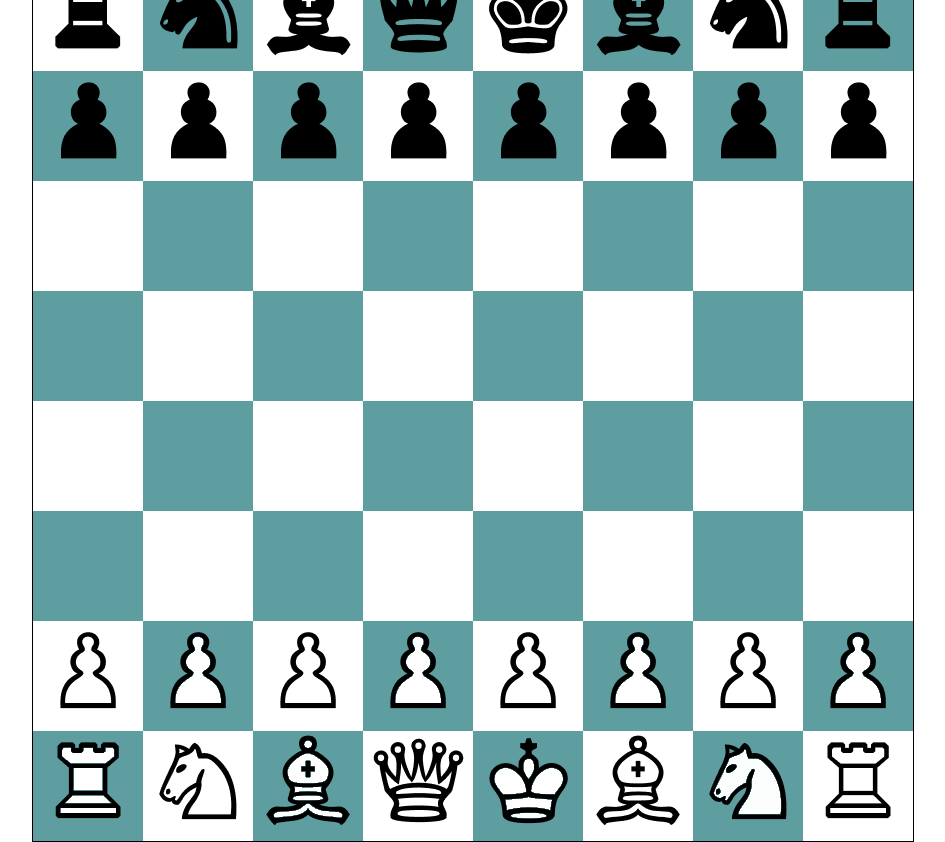
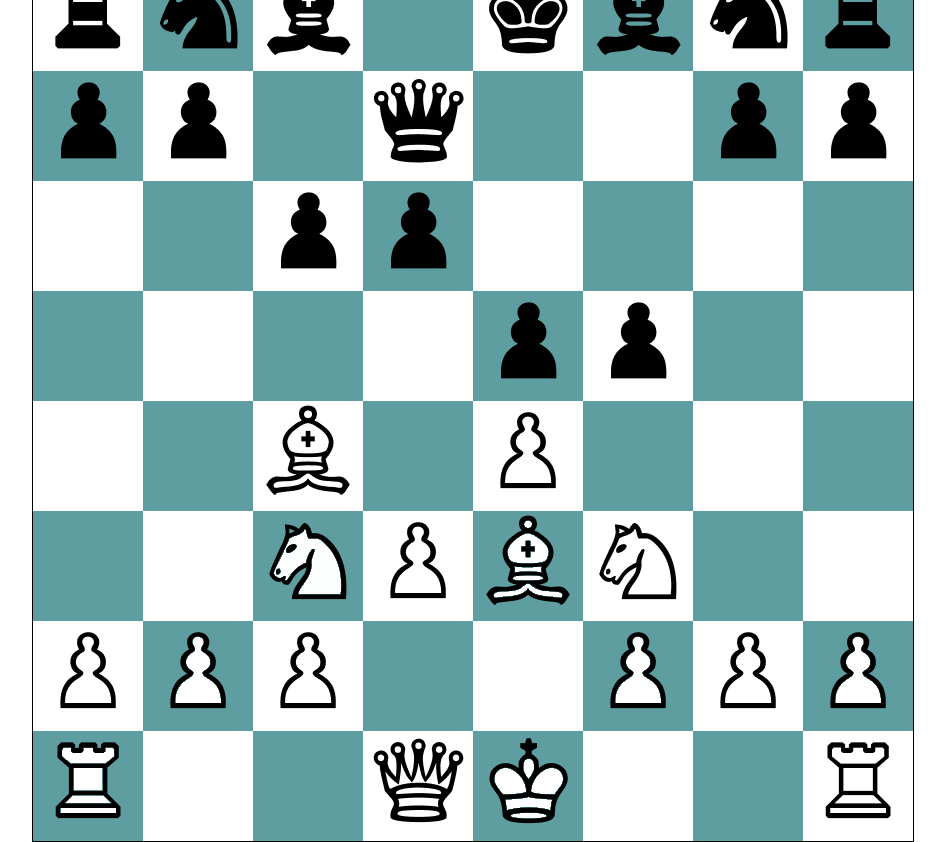
Before and after one commit to joaquinmir/chess-react, a React (Create React App) app: page / in a window 1280 px wide. Shown: the whole page, without its empty margins (168-1113 px from the left). Built offline with nearby package versions, Linux system fonts and the light colour scheme.

Commit message:
Castling implemented

```diff
--- a/src/App.css
+++ b/src/App.css
@@ -21,6 +21,10 @@
   font-size: 45px;
 }
 
+.center {
+  text-align: center;
+}
+
 .black {
   background-color: cadetblue;
 }
@@ -32,3 +36,30 @@
 .active {
   background-color:crimson;
 }
+
+.popup {
+  position: fixed;
+  top: 0;
+  left: 0;
+  width: 100%;
+  height: 100vh;
+  background-color: rgba(0,0,0,0.2);
+
+  display: flex;
+  justify-content: center;
+  align-items: center;
+}
+
+.popup-inner{
+  position: relative;
+  padding: 32px;
+  width: 100%;
+  max-width: 640px;
+  background-color: #FFF;
+}
+
+.popup-inner .close-btn {
+  position: absolute;
+  top: 16px;
+  right: 16px;
+}
--- a/src/Chess.js
+++ b/src/Chess.js
@@ -16,14 +16,66 @@ export default class Chess {
         this.whiteToPlay = true;
         this.whiteKingInCheck = false;
         this.blackKingInCheck = false;
+        this.wCastleQSide = true;
+        this.wCastleKSide = true;
+        this.bCastleQSide = true;
+        this.bCastleKSide = true;
+        this.end = false;
+        this.winner = null;
         this.legalMoves = new Map();
         this.attacks = new Map();
         this.calculateLegalMoves();
 
     }
 
-    move(from,to){
+    move(from,to,castling = false){
         let piece = this.squares[from];
+        let castle = false;
+        let castleRook;
+        if(piece.toLowerCase() === "k"){
+            if(this.whiteToPlay){
+                if(to === 62){
+                    castle = true;
+                    castleRook = [63,61]
+                }
+                else if (to === 58){
+                    castle = true;
+                    castleRook = [56,59]
+                }
+                this.wCastleKSide = false;
+                this.wCastleQSide = false;
+            }
+            else {
+                if(to === 2){
+                    castle = true;
+                    castleRook = [0,3];
+                }
+                else if(to === 6){
+                    castle = true;
+                    castleRook = [7,5];
+                }
+                this.bCastleKSide = false;
+                this.bCastleQSide = false;
+            }
+        }
+        else if (piece.toLowerCase() === "r" && !castling){
+            if(this.whiteToPlay){
+                if(from === 63 && this.wCastleKSide){
+                    this.wCastleKSide = false;
+                }
+                else if (from === 56 && this.wCastleQSide){
+                    this.wCastleQSide = false;
+                }
+            }
+            else{
+                if(from === 0 && this.bCastleQSide){
+                    this.bCastleQSide = false;
+                }
+                else if (from === 7 && this.bCastleKSide){
+                    this.bCastleKSide = false;
+                }
+            }
+        }
         let index;
         this.squares[from] = null;
         if(this.squares[to]){
@@ -51,15 +103,22 @@ export default class Chess {
         else {
             this.blackKingInCheck = false;
         }
+
+        if(castle){
+
+            this.move(castleRook[0],castleRook[1],true);
+        }
+
+        if(!castling){
             this.whiteToPlay = !this.whiteToPlay;
             this.attacks.clear();
             this.calculateAttacks();
             this.verifyCheck();
             this.legalMoves.clear();
             this.calculateLegalMoves();
-
             this.verifyMateAndStale();
 
+        }
 
     }
 
@@ -75,6 +134,12 @@ export default class Chess {
         }
     }
 
+    endGame(winner){
+        this.winner = winner;
+
+        this.end = true;
+    }
+
     verifyMateAndStale() {
         const iterator = this.legalMoves.keys();
         for(let j = 0 ; j<this.legalMoves.size ; j++){
@@ -84,18 +149,18 @@ export default class Chess {
         }
         if(this.whiteToPlay){
             if(this.whiteKingInCheck){
-                console.log("Gana el negro")
+                this.endGame("black");
             }
             else {
-                console.log("Tablas por ahogado")
+                this.endGame("draw");
             }
         }
         else{
             if(this.blackKingInCheck){
-                console.log("Gana el blanco")
+                this.endGame("white");
             }
             else {
-                console.log("Tablas por ahogado")
+                this.endGame("draw");
             }
         }
 
@@ -315,6 +380,41 @@ export default class Chess {
         return false;
     }
 
+    checkForCastle(){
+        let sides = [];
+        if(this.whiteToPlay && !this.whiteKingInCheck){
+            if(this.wCastleKSide){
+                if(!this.squares[62] && !this.squares[61] && !this.isAttacked(62,this.attacks)
+                && !this.isAttacked(61,this.attacks)){
+                    sides.push(62);
+                }
+            }
+            if (this.wCastleQSide){
+                if(!this.squares[59] && !this.squares[58] && !this.squares[57] && !this.isAttacked(59,this.attacks)
+                 && !this.isAttacked(58,this.attacks) && !this.isAttacked(57,this.attacks)){
+                    sides.push(58);
+                 }
+            }
+        }
+        else if (!this.blackKingInCheck){
+
+            if(this.bCastleKSide){
+                if(!this.squares[5] && !this.squares[6] && !this.isAttacked(5,this.attacks)
+                && !this.isAttacked(6,this.attacks)){
+                    sides.push(6);
+                }
+            }
+            if (this.bCastleQSide){
+                if(!this.squares[1] && !this.squares[2] && !this.squares[3] && !this.isAttacked(1,this.attacks)
+                 && !this.isAttacked(2,this.attacks) && !this.isAttacked(3,this.attacks)){
+                    sides.push(2);
+                 }
+            }
+        }
+
+        return sides;
+    }
+
     getKingMoves(x,y,onlyAttack){
         let moves = [];
         let x0,y0,i0;
@@ -340,6 +440,14 @@ export default class Chess {
                     }
                 }
 
+            }
+
+            if(!onlyAttack){
+                let sides = this.checkForCastle();
+                sides.forEach((side) => {
+
+                    moves.push(side);
+                })
             }
 
         }
--- a/src/components/Board.jsx
+++ b/src/components/Board.jsx
@@ -3,16 +3,20 @@ import {getIndexPosition,getXYPosition,setBoard,getColor,toChessFormat,isWhite}
 import '../App.css';
 import Square from "./Square"
 import Chess from "../Chess"
+import EndGame from "./EndGame"
 
 
-let FEN = "rnbqkbnr/pppppppp/8/8/8/8/PPPPPPPP/RNBQKBNR";
+//let FEN = "rnbqkbnr/pppppppp/8/8/8/8/PPPPPPPP/RNBQKBNR";
+let FEN = "rnb1kbnr/pp1q2pp/2pp4/4pp2/2B1P3/2NPBN2/PPP2PPP/R2QK2R"
 let chess = new Chess(FEN);
 let activeSquare = null;
+let message = null;
 
 
 
 export default () => {
     const[squares,setSquares] = useState([]);
+    const[end,setEnd] = useState(false);
 
     useEffect(() => {
         let item;
@@ -33,14 +37,7 @@ export default () => {
         let piece = squares[active].value;
         chess.move(active,i);
         let update = squares.map((square,j) => {
-            if(active === j){
-                square.value = null;
-
-            }
-            else if (j === i){
-                square.value = piece;
-
-            }
+            square.value = chess.squares[j]
             square.color = getColor(j);
             return square;
         });
@@ -65,6 +62,7 @@ export default () => {
         return update;
     }
 
+
     const handleClick = (x,y) => {
 
         let i = getIndexPosition(x,y);
@@ -80,6 +78,24 @@ export default () => {
                 if(moves.includes(i)){
                     let update = pieceMove(activeSquare,i);
                     setSquares(update);
+                    if(chess.end){
+                        switch(chess.winner){
+                            case "white":
+                                message = "CheckMate! White wins"
+                                break;
+                            case "black":
+                                message = "CheckMate! Black wins"
+                                break;
+                            case "draw":
+                                message = "Game ended by Draw"
+                                break;
+                        }
+                        setTimeout(() => {
+                            setEnd(true);
+                        }, 1000);
+
+
+                    }
                 }
             }
         }
@@ -100,10 +116,14 @@ export default () => {
     }
 
     return(
-        <div className="board">
-            {squares.map((square) => (
-                <Square handleClick = {handleClick} isWhite={isWhite(square.value)} pos={square.pos} color={square.color} value={square.value} />
-            ))}
+        <div>
+
+            <div className="board">
+                {squares.map((square) => (
+                    <Square handleClick = {handleClick} isWhite={isWhite(square.value)} pos={square.pos} color={square.color} value={square.value} />
+                ))}
+            </div>
+            <EndGame trigger={end} message={message}/>
         </div>
     );
 }
--- /dev/null
+++ b/src/components/EndGame.jsx
@@ -0,0 +1,21 @@
+import React,{useState,useEffect} from 'react';
+import '../App.css';
+
+function EndGame(props) {
+
+    const handleClick = () => {
+        window.location.reload(false);
+    }
+
+    return (props.trigger) ? (
+        <div className = "popup">
+            <div className = "popup-inner">
+                <h3 className = "center">{props.message}</h3>
+                <button onClick={() => handleClick()} className = "close-btn">Aceptar</button>
+            </div>
+        </div>
+    ) : "";
+
+}
+
+export default EndGame;
```
Lines whose indentation alone changed are shown as unchanged.
